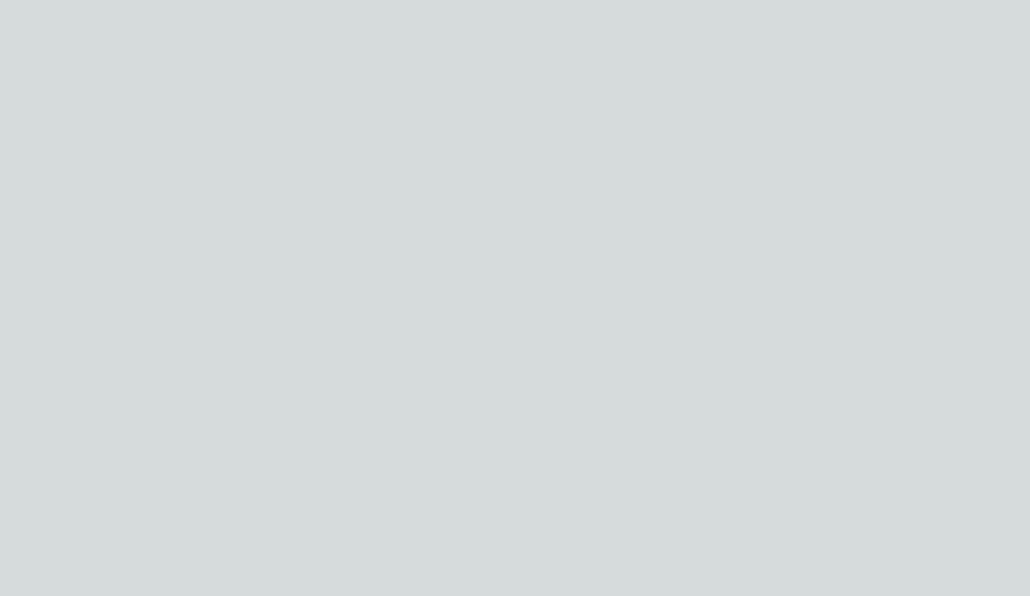
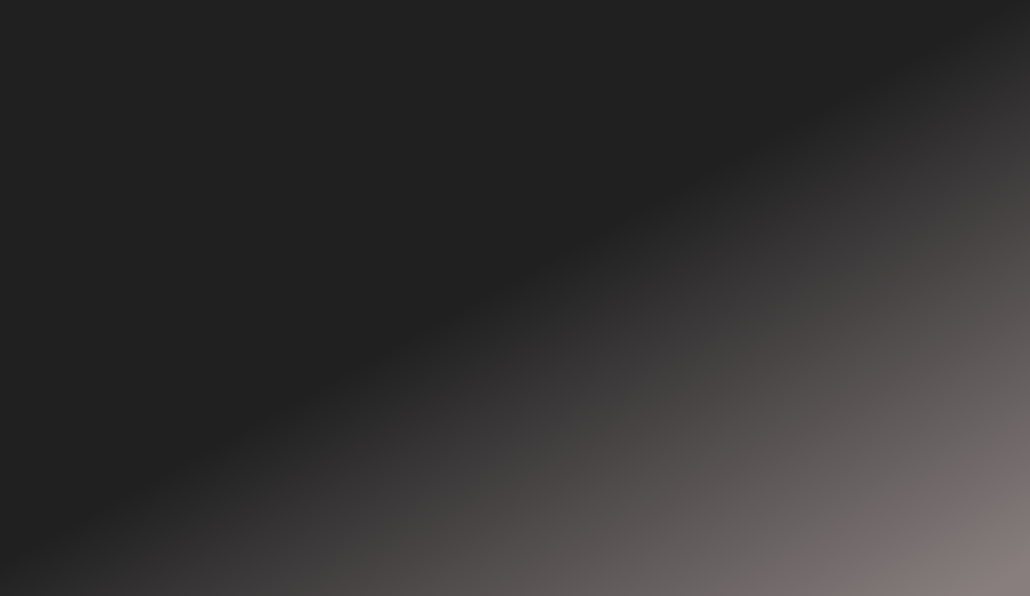
Before and after one commit to Akeyo21/FinManage, a Next.js app: page / in a window 1280 px wide. Shown: the part 204-800 px from the top of the page, without its empty margins (250-1280 px from the left). Built offline with nearby package versions, Linux system fonts and the light colour scheme.

Commit message:
Adding in global background color

```diff
--- a/src/styles/globals.css
+++ b/src/styles/globals.css
@@ -1,107 +1,16 @@
-:root {
-  --max-width: 1100px;
-  --border-radius: 12px;
-  --font-mono: ui-monospace, Menlo, Monaco, 'Cascadia Mono', 'Segoe UI Mono',
-    'Roboto Mono', 'Oxygen Mono', 'Ubuntu Monospace', 'Source Code Pro',
-    'Fira Mono', 'Droid Sans Mono', 'Courier New', monospace;
-
-  --foreground-rgb: 0, 0, 0;
-  --background-start-rgb: 214, 219, 220;
-  --background-end-rgb: 255, 255, 255;
-
-  --primary-glow: conic-gradient(
-    from 180deg at 50% 50%,
-    #16abff33 0deg,
-    #0885ff33 55deg,
-    #54d6ff33 120deg,
-    #0071ff33 160deg,
-    transparent 360deg
-  );
-  --secondary-glow: radial-gradient(
-    rgba(255, 255, 255, 1),
-    rgba(255, 255, 255, 0)
-  );
-
-  --tile-start-rgb: 239, 245, 249;
-  --tile-end-rgb: 228, 232, 233;
-  --tile-border: conic-gradient(
-    #00000080,
-    #00000040,
-    #00000030,
-    #00000020,
-    #00000010,
-    #00000010,
-    #00000080
-  );
-
-  --callout-rgb: 238, 240, 241;
-  --callout-border-rgb: 172, 175, 176;
-  --card-rgb: 180, 185, 188;
-  --card-border-rgb: 131, 134, 135;
-}
-
-@media (prefers-color-scheme: dark) {
-  :root {
-    --foreground-rgb: 255, 255, 255;
-    --background-start-rgb: 0, 0, 0;
-    --background-end-rgb: 0, 0, 0;
-
-    --primary-glow: radial-gradient(rgba(1, 65, 255, 0.4), rgba(1, 65, 255, 0));
-    --secondary-glow: linear-gradient(
-      to bottom right,
-      rgba(1, 65, 255, 0),
-      rgba(1, 65, 255, 0),
-      rgba(1, 65, 255, 0.3)
-    );
-
-    --tile-start-rgb: 2, 13, 46;
-    --tile-end-rgb: 2, 5, 19;
-    --tile-border: conic-gradient(
-      #ffffff80,
-      #ffffff40,
-      #ffffff30,
-      #ffffff20,
-      #ffffff10,
-      #ffffff10,
-      #ffffff80
-    );
-
-    --callout-rgb: 20, 20, 20;
-    --callout-border-rgb: 108, 108, 108;
-    --card-rgb: 100, 100, 100;
-    --card-border-rgb: 200, 200, 200;
-  }
-}
 
 * {
   box-sizing: border-box;
   padding: 0;
   margin: 0;
+
 }
 
-html,
-body {
+html {
   max-width: 100vw;
   overflow-x: hidden;
+  width: 100%;
+  height: 100%;
+  background: rgb(32,32,33);
+  background: linear-gradient(151deg, rgba(32,32,33,1) 60%, rgba(136,126,126,1) 98%);
 }
-
-body {
-  color: rgb(var(--foreground-rgb));
-  background: linear-gradient(
-      to bottom,
-      transparent,
-      rgb(var(--background-end-rgb))
-    )
-    rgb(var(--background-start-rgb));
-}
-
-a {
-  color: inherit;
-  text-decoration: none;
-}
-
-@media (prefers-color-scheme: dark) {
-  html {
-    color-scheme: dark;
-  }
-}
```
